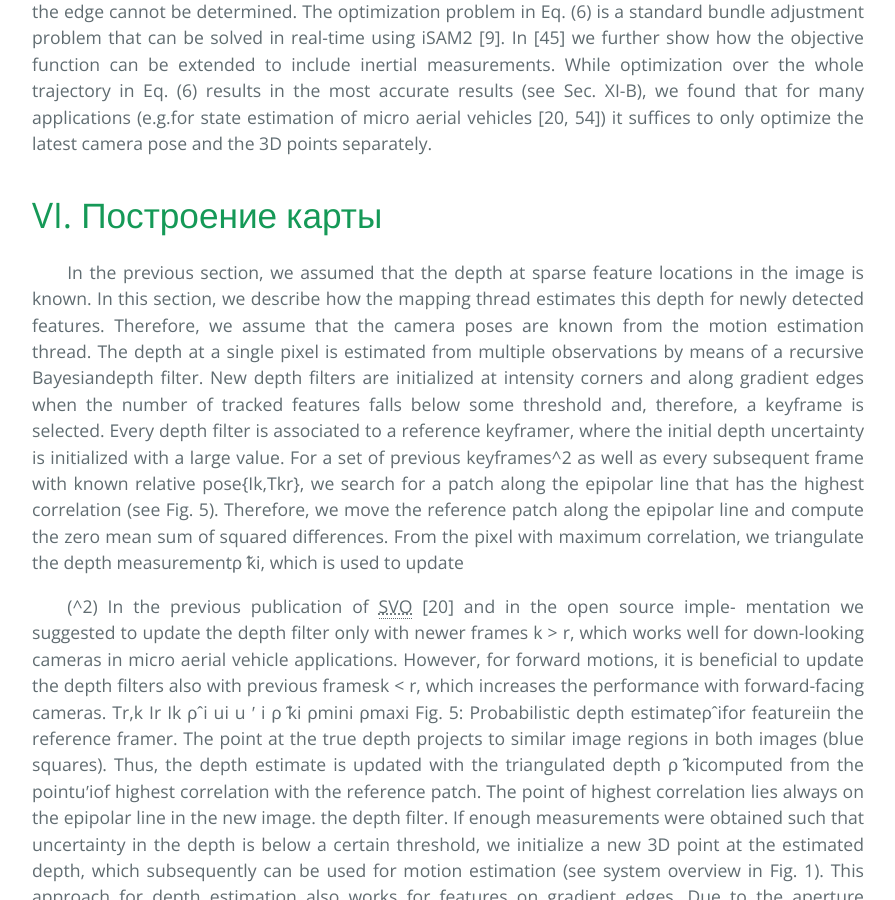
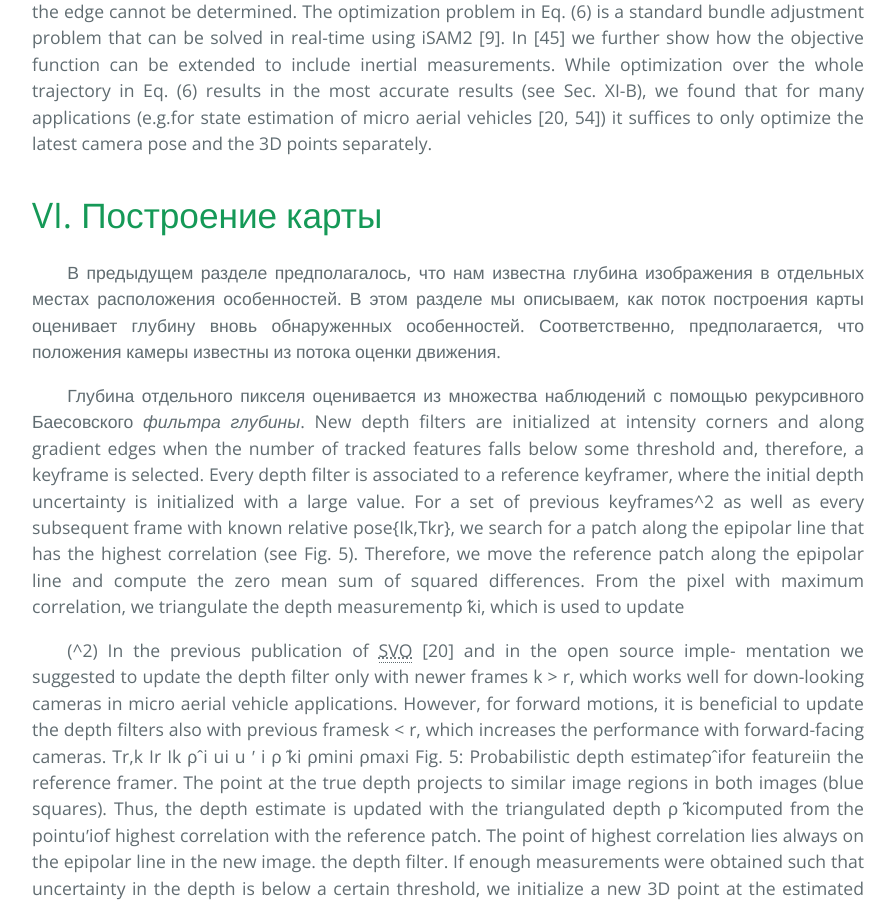
Before and after one commit to i-v-s/slam, a Jekyll site: the page built from svo2.md, in a window 1280 px wide and 900 px high, scrolled down 13960 px. Shown: the whole window, without its empty margins (192-1087 px from the left). Built offline with Jekyll 4.4.1, drawn with Linux system fonts in a browser that asks for light colours; our own code applies the rules of GitHub Pages for plain Markdown files; formulas are drawn with MathJax 3.

Commit message:
Updated svo2.md

```diff
--- a/svo2.md
+++ b/svo2.md
@@ -601,13 +601,16 @@ camera pose and the 3D points separately.
 
 # VI. Построение карты
 
-In the previous section, we assumed that the depth at sparse
-feature locations in the image is known. In this section, we
-describe how the mapping thread estimates this depth for
-newly detected features. Therefore, we assume that the camera
-poses are known from the motion estimation thread.
-The depth at a single pixel is estimated from multiple
-observations by means of a recursive Bayesiandepth filter.
+В предыдущем разделе предполагалось,
+что нам известна глубина изображения
+в отдельных местах расположения особенностей.
+В этом разделе мы описываем, как поток построения карты
+оценивает глубину вновь обнаруженных особенностей.
+Соответственно, предполагается, что положения камеры
+известны из потока оценки движения.
+
+Глубина отдельного пикселя оценивается из множества
+наблюдений с помощью рекурсивного Баесовского *фильтра глубины*.
 New depth filters are initialized at intensity corners and along
 gradient edges when the number of tracked features falls below
 some threshold and, therefore, a keyframe is selected. Every
```
